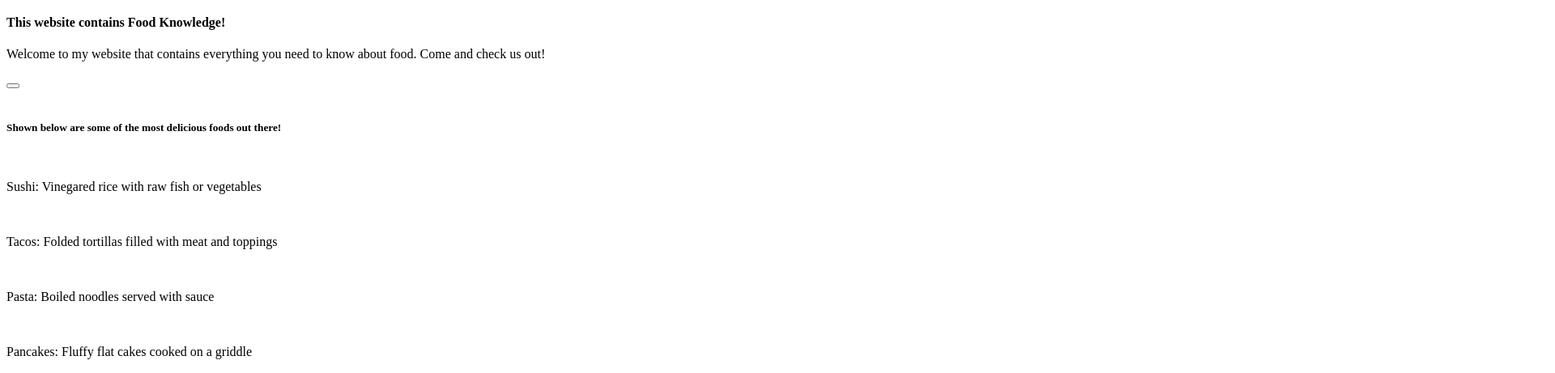
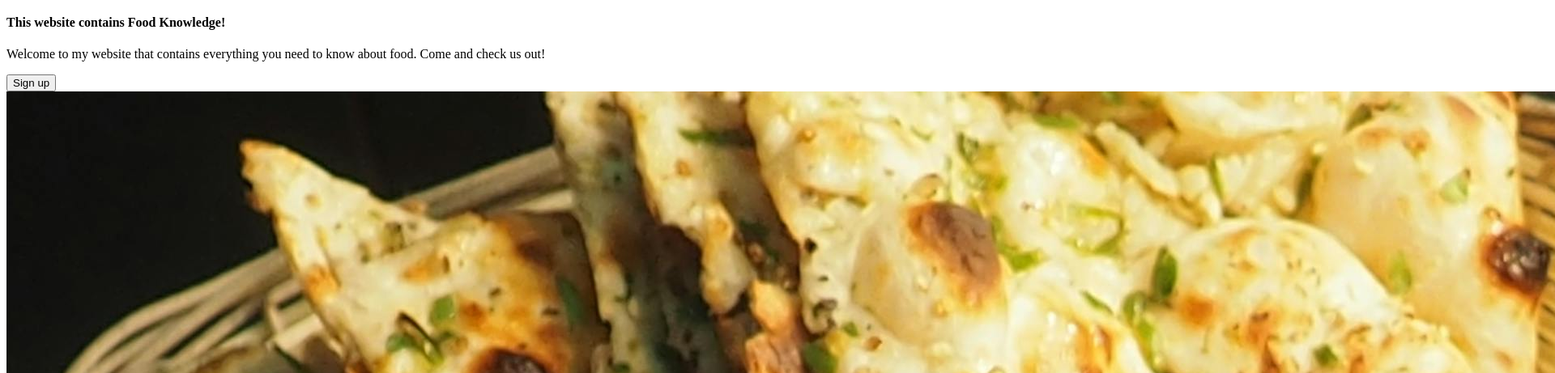
Before and after one commit to User1928374/Landing-Page, a plain HTML site: page index.html in a window 1280 px wide. Shown: the part 116-577 px from the top of the page at 81% size, 1920 px wide, since content can reach past the window. Drawn offline with Linux system fonts and the light colour scheme.

Commit message:
Finished framework with images

```diff
--- a/index.html
+++ b/index.html
@@ -21,18 +21,18 @@
         <div class="first-left">
             <h4>This website contains Food Knowledge!</h4>
             <p>Welcome to my website that contains everything you need to know about food. Come and check us out!</p>
-            <button class="sign-up"></button>
+            <button class="sign-up">Sign up</button>
         </div>
-        <img src="" alt="">
+        <img src="images/first-image-food.jpg" alt="Picture of Food on Table">
     </div>
 
     <div class="second-section">
         <h5>Shown below are some of the most delicious foods out there!</h4>
         <div class="food-items">
-            <div class="food-card"><img src="" alt=""><p>Sushi: Vinegared rice with raw fish or vegetables</p></div>
-            <div class="food-card"><img src="" alt=""><p>Tacos: Folded tortillas filled with meat and toppings</p></div>
-            <div class="food-card"><img src="" alt=""><p>Pasta: Boiled noodles served with sauce</p></div>
-            <div class="food-card"><img src="" alt=""><p>Pancakes: Fluffy flat cakes cooked on a griddle</p></div>
+            <div class="food-card"><img src="images/sushi.jpg" alt=""><p>Sushi: Vinegared rice with raw fish or vegetables</p></div>
+            <div class="food-card"><img src="images/tacos.jpg" alt=""><p>Tacos: Folded tortillas filled with meat and toppings</p></div>
+            <div class="food-card"><img src="images/pasta.jpg" alt=""><p>Pasta: Boiled noodles served with sauce</p></div>
+            <div class="food-card"><img src="images/pancakes.jpg" alt=""><p>Pancakes: Fluffy flat cakes cooked on a griddle</p></div>
         </div>
     </div>
 
@@ -40,5 +40,13 @@
         <h2>“I am on a seafood diet — I see food, I eat it, and then I immediately start thinking about what I’m going to eat next.”</h2>
         <p class="quote-name">-Poseidon, God of the Sea</p>
     </div>
+
+    <div class="fourth-section">
+        <div class="call-to-action">
+            <h2 class="action-call">Call to Action! It's Time!</h2>
+            <p class="action-description">Sign up for our product by clicking that button right over there!</p>
+        </div>
+        <button class="sign-up-footer">Sign up</button>
+    </div>
 </body>
 </html>
```
